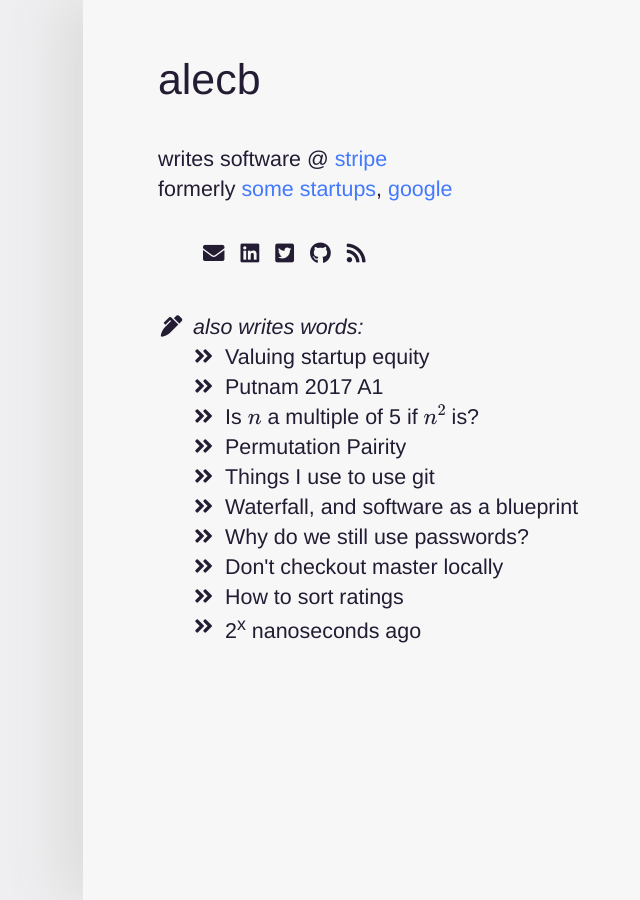
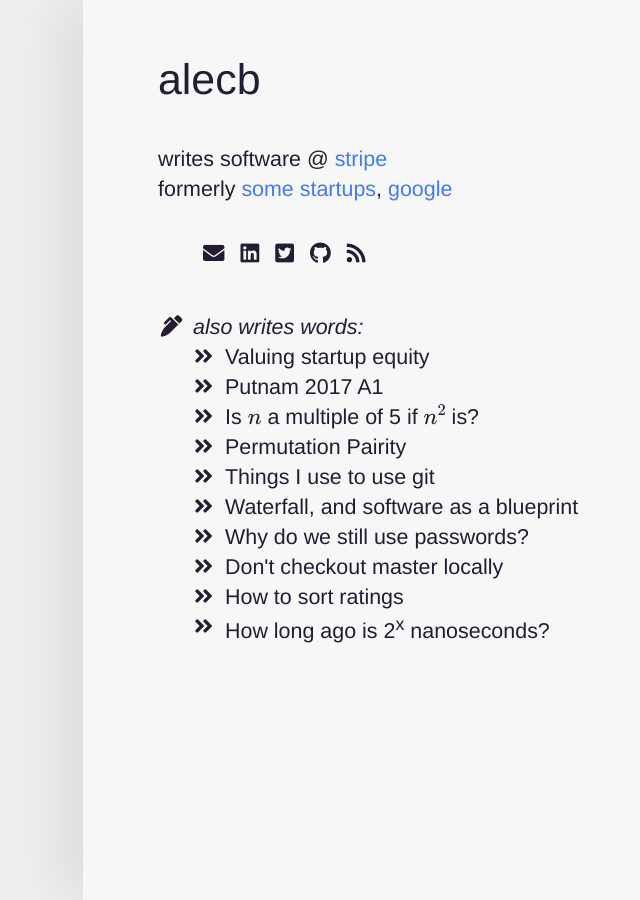
Before and after one commit to AlecBenzer/alecbenzer.github.com, a Jekyll site: the page built from index.md, in a window 1280 px wide. Shown: the whole page, without its empty margins (109-749 px from the left). Built offline with Jekyll 4.4.1, drawn with Linux system fonts in a browser that asks for light colours; nearby versions of some CDN libraries.

Commit message:
Update 2012-12-15-2-exponential-ns.md

```diff
--- a/_posts/2012-12-15-2-exponential-ns.md
+++ b/_posts/2012-12-15-2-exponential-ns.md
@@ -1,6 +1,6 @@
 ---
 layout: post
-title: "2<sup>x</sup> nanoseconds ago"
+title: "How long ago is 2<sup>x</sup> nanoseconds?"
 ...
 
 * **2<sup>19</sup> ns ago**: One millisecond ago
```
Also changed, not shown: other parts of _posts/2012-12-15-2-exponential-ns.md (+3 -3 lines).
